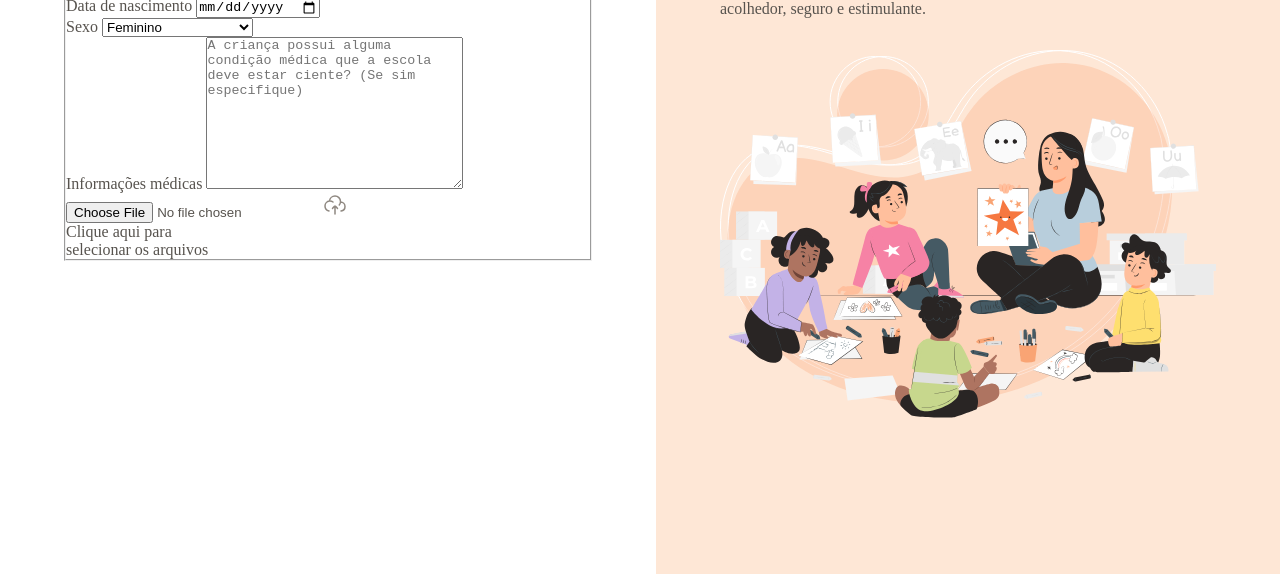
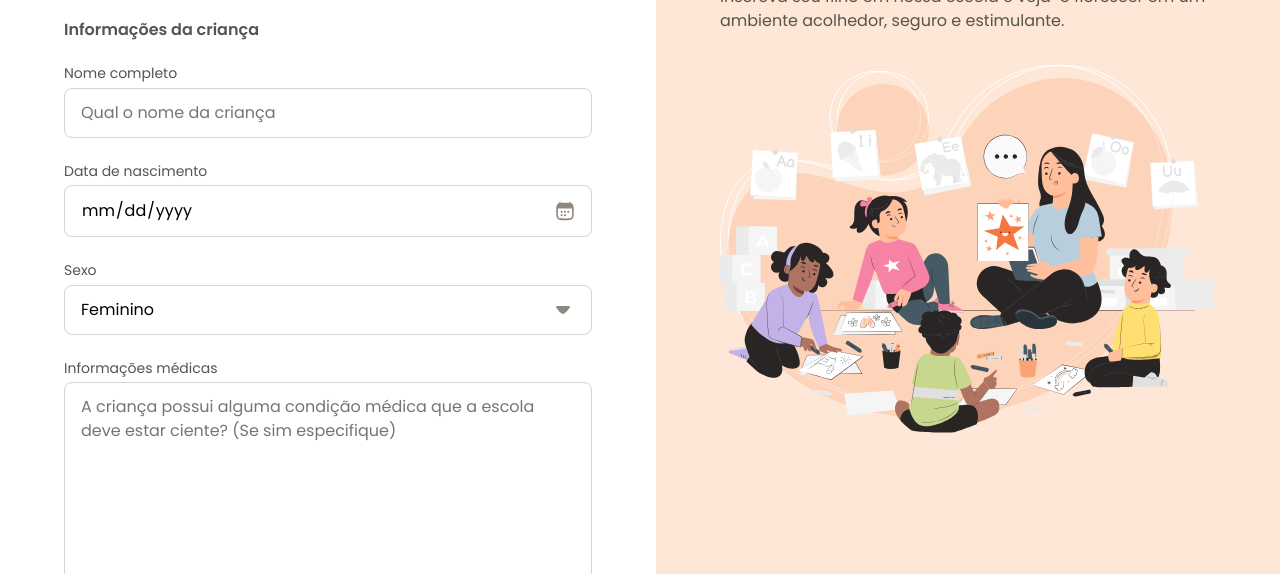
Before and after one commit to JoseGustavoCabralMello/MBA-projetoFormularioDeMatricula, a plain HTML site: page index.html in a window 1280 px wide. Shown: the part 226-800 px from the top of the page. Drawn offline with Linux system fonts and the light colour scheme.

Commit message:
Configurando os inputs de data e select

```diff
--- /dev/null
+++ b/styles/fields/index.css
@@ -0,0 +1,50 @@
+input, textarea, select {
+  appearance: none;
+  width: 100%;
+  border-radius: .5rem;
+  border: 1px solid var(--stroke-default);
+
+  padding: .75rem 1rem;
+
+  font: var(--text);
+}
+
+label {
+  font: var(--text-sm);
+  color: var(--text-secondary);
+
+  display: block;
+  margin-bottom: .25rem;
+}
+
+input:focus,
+select:focus,
+textarea:focus {
+  outline: .25rem solid var(--surface-secondary);
+  border: .125rem solid var(--stroke-highlight);
+  outline-offset: .1px;
+}
+
+input[type="date"] {
+  position: relative;
+
+  &::-webkit-calendar-picker-indicator {
+    opacity: 0;
+  }
+
+  &::before {
+    content: "";
+    position: absolute;
+    background: url(../../assets/icons/calendar-03.svg) center/contain;
+    right: 1rem;
+    width: 1.25rem;
+    height: 1.25rem;
+
+    top: 50%;
+    transform: translateY(-50%);
+  }
+}
+
+select {
+  background: url(../../assets/icons/arrow-down-01.svg) no-repeat calc(100% - 1rem);
+}
--- /dev/null
+++ b/styles/forms.css
@@ -0,0 +1,17 @@
+@import url(fields/index.css);
+
+form {
+  margin-top: 3rem;
+}
+
+fieldset {
+  border: none;
+
+  display: grid;
+  gap: 1.5rem
+}
+
+legend {
+  font: 600 1rem/1.25 var(--font-family);
+  margin-bottom: 1.5rem;
+}
--- a/styles/global.css
+++ b/styles/global.css
@@ -5,9 +5,9 @@
 }
 
 :root {
-  --font-family: 'Poopins', 'sans-serif';
-  --text: 400 1rem/1.5 var(var(--font-family));
-  --text-sm: 400 0.875rem/1.4 var(var(--font-family));
+  --font-family: 'Poppins', 'sans-serif';
+  --text: 400 1rem/1.5 var(--font-family);
+  --text-sm: 400 0.875rem/1.4 var(--font-family);
 
   --text-primary: #292524;
   --text-secondary: #57534E;
@@ -18,7 +18,7 @@
   --surface-secondary: #FEE7D6;
 
   --stroke-default: #D6D3D1;
-  --stroke-hightlight: #F3541C;
+  --stroke-highlight: #F3541C;
   --semantic-error: #DC2626;
 }
 
--- a/styles/index.css
+++ b/styles/index.css
@@ -1,2 +1,3 @@
 @import url(global.css);
 @import url(layout.css);
+@import url(forms.css);
```
